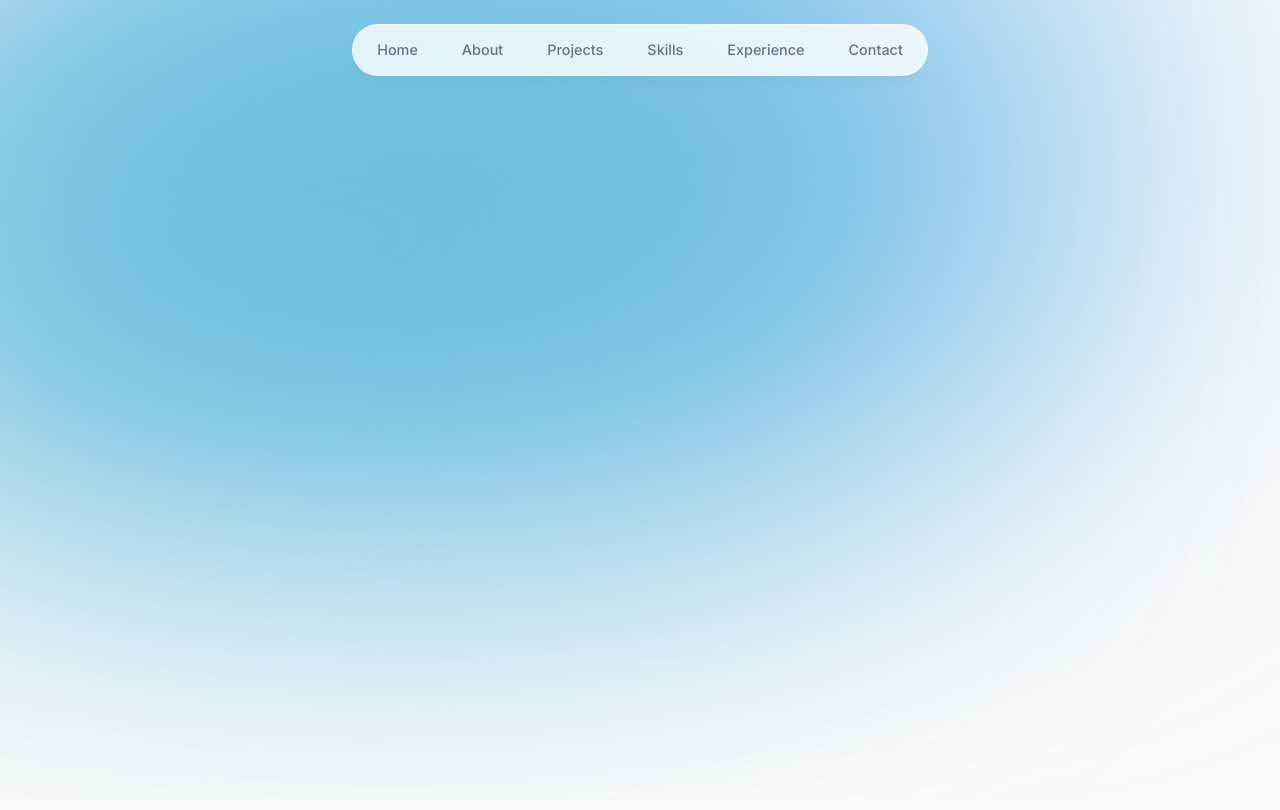
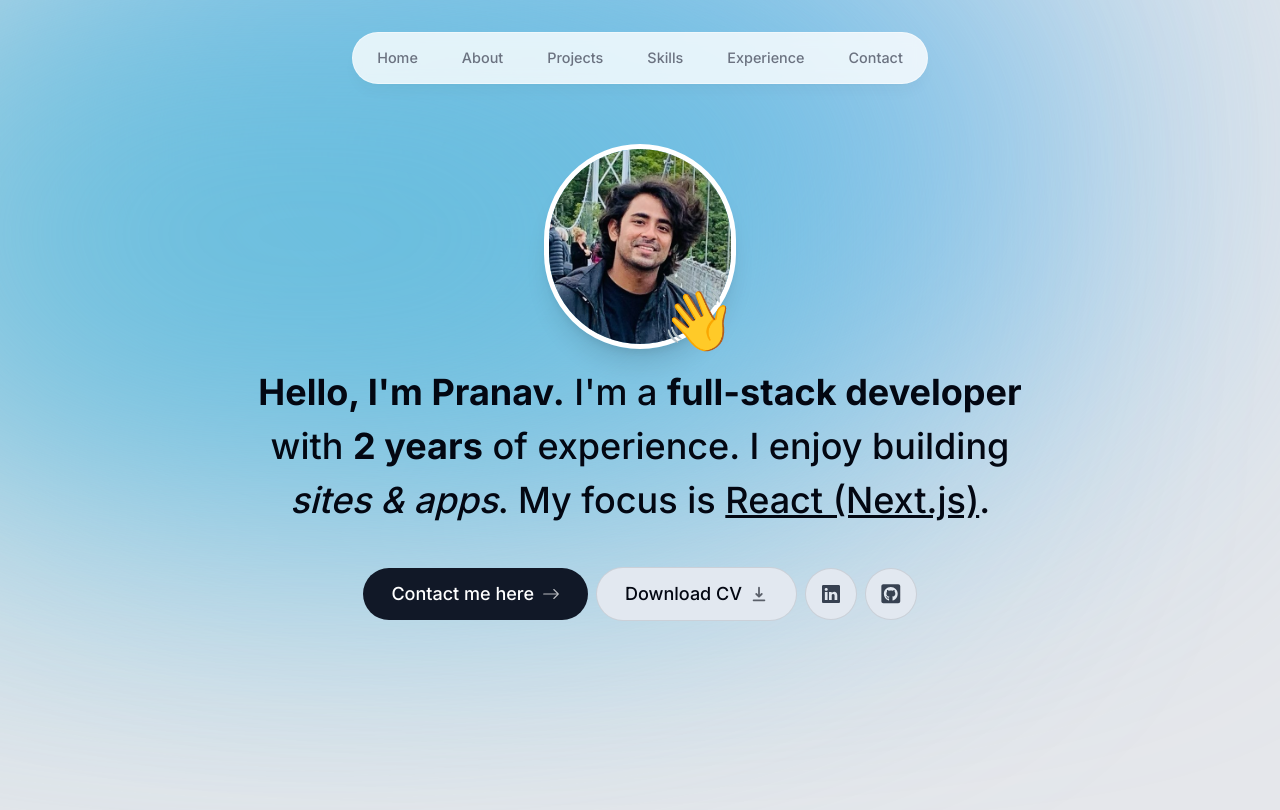
Before and after one commit to pranav-k-jha/portfolio, a Next.js app: page / in a window 1280 px wide. Shown: the top 810 px of the page. Built offline with nearby package versions, Linux system fonts and the light colour scheme.

Commit message:
completed intro section

```diff
--- a/app/layout.tsx
+++ b/app/layout.tsx
@@ -17,7 +17,7 @@
 }) {
   return (
     <html lang="en">
-      <body className={`${inter.className} bg-gray-50 text-gray-950 relative`}>
+      <body className={`${inter.className} bg-gray-200 text-gray-950 relative h-[5000px] pt-28 sm:pt-36`}>
         <div
           className="bg-[#6eb8ed] absolute top-[-6rem] -z-[10] right-[11rem] h-[31.25rem] w-[31.25rem] rounded-full blur-[10rem]
         sm:w-[68.75rem]"
--- a/app/page.tsx
+++ b/app/page.tsx
@@ -1,8 +1,7 @@
-
+import Intro from "@/components/intro";
 
 export default function Home() {
-  return (
-    <main >
-    </main>
-  )
+  return <main className="flex flex-col items-center px-4">
+    <Intro />
+  </main>;
 }
--- a/components/header.tsx
+++ b/components/header.tsx
@@ -8,15 +8,15 @@
   return (
     <header className="z-[999] relative">
       <motion.div
-        className="fixed top-0 left-1/2 h-[4.5rem] w-full rounded-none border
+        className="fixed top-0 left-1/2 h-[4.5rem] w-4/5 rounded-full mt-2 border
         border-white border-opacity-40 bg-white bg-opacity-80 shadow-lg shadow-black/[0.03]
-        backdrop-blur-[0.5rem] sm:top-6 sm:h-[3.25rem] sm:w-[36rem] sm:rounded-full
+        backdrop-blur-[0.4rem] sm:top-6 sm:h-[3.25rem] sm:w-[36rem] sm:rounded-full
          dark:bg-gray-100 dark:border-black/20 dark:bg-opacity-75"
         initial={{ y: -100, x: "-50%", opacity: 0 }}
         animate={{ y: 0, x: "-50%", opacity: 1 }}
       ></motion.div>
 
-      <nav className="flex fixed top-[0.15rem] left-1/2 h-12 -translate-x-1/2 py-2 sm:top-[1.7rem] sm:h-[initial] sm:py-0">
+      <nav className="flex fixed top-[0.15rem] left-1/2 h-12 mt-2 -translate-x-1/2 py-2 sm:top-[1.7rem] sm:h-[initial] sm:py-0">
         <ul className="flex w-[22rem] flex-wrap items-center justify-center gap-y-1 text-[0.9rem] font-medium text-gray-500 sm:w-[initial] sm:flex-nowrap sm:gap-5">
           {links.map((link) => (
             <motion.li
--- /dev/null
+++ b/components/intro.tsx
@@ -0,0 +1,111 @@
+"use client";
+
+import Image from "next/image";
+import React from "react";
+import { motion } from "framer-motion";
+import Link from "next/link";
+import { BsArrowRight, BsLinkedin } from "react-icons/bs";
+import { HiDownload } from "react-icons/hi";
+import { FaGithubSquare } from "react-icons/fa";
+
+export default function Intro() {
+  return (
+    <section className="mb-28 max-w-[50rem] text-center sm:mb-0 scroll-mt-[100rem]">
+      <div className="flex items-center justify-center">
+        <div className="relative">
+          <motion.div
+            initial={{ opacity: 0, scale: 0 }}
+            animate={{ opacity: 1, scale: 1 }}
+            transition={{
+              type: "tween",
+              duration: 0.2,
+            }}
+          >
+            <Image
+              src="/profile.jpg"
+              alt="Pranav portrait"
+              width={192}
+              height={192}
+              priority={true}
+              className="rounded-full object-cover border-[0.35rem] border-white shadow-xl max-sm:h-[150px] max-sm:w-[150px]"
+            />
+          </motion.div>
+          <motion.span
+            className="absolute bottom-0 right-0 text-6xl max-sm:text-3xl"
+            initial={{ opacity: 0, scale: 0 }}
+            animate={{ opacity: 1, scale: 1 }}
+            transition={{
+              type: "spring",
+              stiffness: 125,
+              delay: 0.1,
+              duration: 0.7,
+            }}
+          >
+            👋
+          </motion.span>
+        </div>
+      </div>
+
+      <motion.h1
+        className="mb-10 mt-4 px-4 text-2xl font-medium !leading-[1.5] sm:text-4xl"
+        initial={{ opacity: 0, y: 100 }}
+        animate={{ opacity: 1, y: 0 }}
+      >
+        <span className="font-bold">Hello, I'm Pranav.</span> I'm a{" "}
+        <span className="font-bold">full-stack developer</span> with{" "}
+        <span className="font-bold">2 years</span> of experience. I enjoy
+        building <span className="italic">sites & apps</span>. My focus is{" "}
+        <span className="underline">React (Next.js)</span>.
+      </motion.h1>
+
+      <motion.div
+        className="flex flex-col sm:flex-row items-center justify-center gap-2 px-4 text-lg font-medium"
+        initial={{ opacity: 0, y: 100 }}
+        animate={{ opacity: 1, y: 0 }}
+        transition={{
+          delay: 0.1,
+        }}
+      >
+        <Link
+          href="#contact"
+          className="group bg-gray-900 text-white px-7 py-3 flex items-center gap-2 rounded-full outline-none focus:scale-110 hover:scale-110 hover:bg-gray-950 active:scale-105 transition"
+          //   onClick={() => {
+          //     setActiveSection("Contact");
+          //     setTimeOfLastClick(Date.now());
+          //   }}
+        >
+          Contact me here{" "}
+          <BsArrowRight className="opacity-70 group-hover:translate-x-1 transition" />
+        </Link>
+
+        <a
+          className="bg-slate-200 group px-7 py-3 flex items-center gap-2 rounded-full outline-none focus:scale-110 hover:scale-110 active:scale-105 transition cursor-pointer
+          border border-black/10"
+          href="/CV.pdf"
+          download
+        >
+          Download CV{" "}
+          <HiDownload className="opacity-60 group-hover:translate-y-1 transition" />
+        </a>
+
+        <a
+          className="bg-slate-200 p-4 text-gray-700 hover:text-gray-950 flex items-center gap-2 rounded-full focus:scale-[1.15] hover:scale-[1.15] active:scale-105 transition cursor-pointer
+          border border-black/10"
+          href="https://linkedin.com"
+          target="_blank"
+        >
+          <BsLinkedin />
+        </a>
+
+        <a
+          className="bg-slate-200 p-[14px] text-gray-700 hover:text-gray-950  flex items-center gap-2 text-[1.35rem] rounded-full focus:scale-[1.15] hover:scale-[1.15]  active:scale-105 transition cursor-pointer
+          border border-black/10"
+          href="https://github.com"
+          target="_blank"
+        >
+          <FaGithubSquare />
+        </a>
+      </motion.div>
+    </section>
+  );
+}
```
Also changed, not shown: .eslintrc.json, public/profile.jpg (added).
